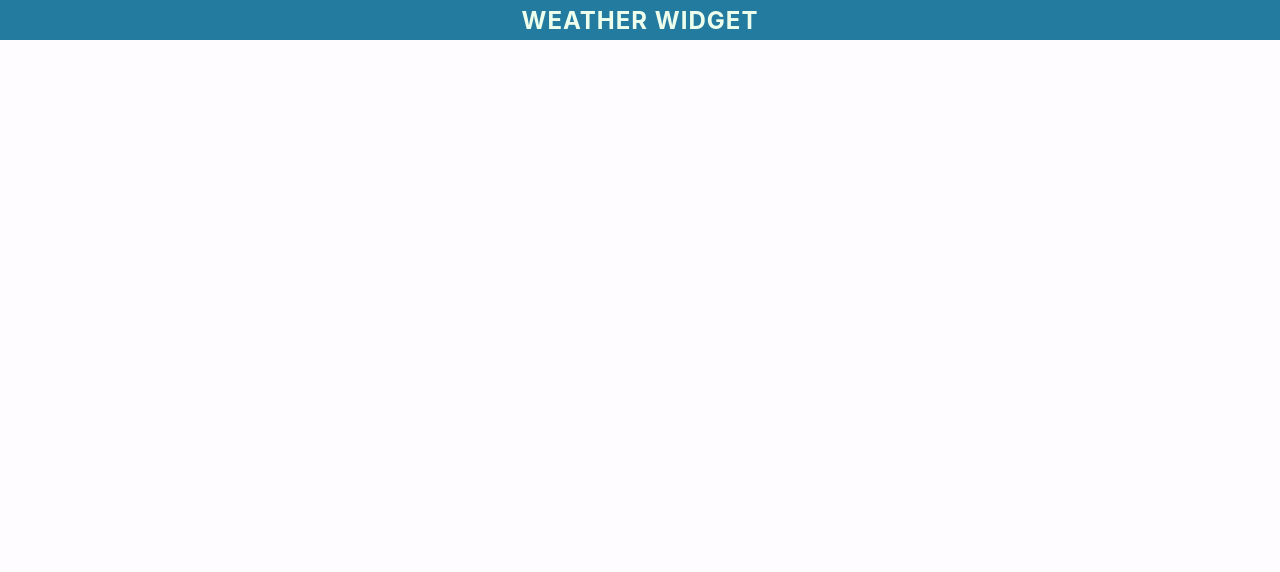
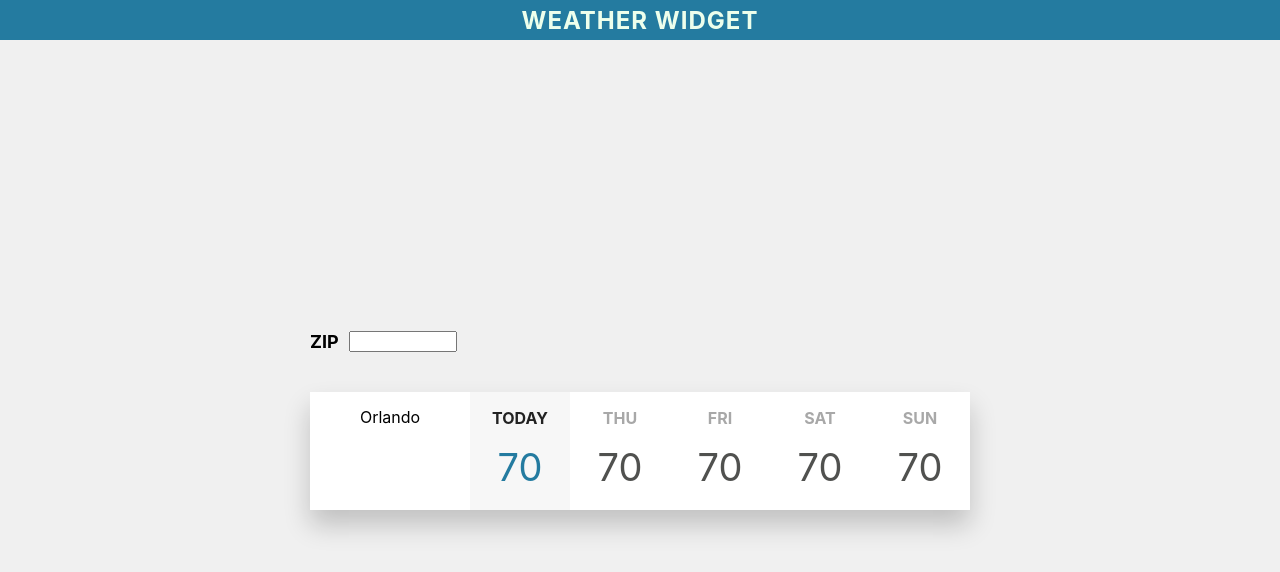
Before and after one commit to brytorres/weather-widget, a React (Create React App) app: page / in a window 1280 px wide. Shown: the top 572 px of the page. Built offline with nearby package versions, Linux system fonts and the light colour scheme; no server answers.

Commit message:
Get data and add styles

```diff
--- a/package.json
+++ b/package.json
@@ -3,6 +3,7 @@
   "version": "0.1.0",
   "private": true,
   "dependencies": {
+    "axios": "^0.18.0",
     "node-sass": "^4.11.0",
     "react": "^16.7.0",
     "react-dom": "^16.7.0",
--- a/src/App.js
+++ b/src/App.js
@@ -10,7 +10,7 @@ class App extends Component {
 					<h3 className="nav__brand_title">Weather Widget</h3>
 				</nav>
 
-				<Weather />
+				<Weather zip="34771"/>
 			</div>
 		);
 	}
--- a/src/App.scss
+++ b/src/App.scss
@@ -1,7 +1,6 @@
 /* RGB */
 $slate: rgba(80, 81, 79, 1);
 $honeydew: rgba(237, 255, 236, 1);
-$white: rgba(255, 252, 255, 1);
 $blu: rgba(36, 123, 160, 1);
 $sun: rgba(255, 166, 48, 1);
 
@@ -22,7 +21,76 @@ $sun: rgba(255, 166, 48, 1);
 	}
 
 	.weather {
+		display: flex;
+		justify-content: center;
+		align-items: center;
 		height: 95vh;
-		background: $white;
+		background: darken( white, 6% );
+
+		.widget {
+
+			.widget__input {
+				display: flex;
+				flex-direction: row;
+				align-items: center;
+				margin-bottom: 40px;
+
+				label {
+					margin-right: 10px;
+					font-weight: bold;
+					font-size: 18px;
+				}
+
+				input {
+					width: 100px;
+				}
+			}
+
+			.widget__data {
+				display: flex;
+				flex-direction: row;
+				background: white;
+				box-shadow: 0px 15px 25px rgba(0,0,0,0.2);
+
+				.data__city {
+					width: 140px;
+					padding: 10px;
+
+					.city-name {
+						margin-top: 5px;
+						text-align: center;
+					}
+				}
+
+				@mixin day-info($bg: white, $name-col: #222, $temp-col: $blu ) {
+					background: $bg;
+
+					.day__name {
+						color: $name-col;
+						text-transform: uppercase;
+						font-weight: bold;
+					}
+
+					.day__temp {
+						color: $temp-col;
+						font-size: 38px;
+						margin-top: 0;
+						margin-bottom: 20px;
+					}
+				}
+
+				.data__today {
+					width: 100px;
+					text-align: center;
+					@include day-info(darken( white, 3% ), #222, $blu)
+				}
+
+				.data__day {
+					width: 100px;
+					text-align: center;
+					@include day-info(white, rgb(168, 168, 168), $slate)
+				}
+			}
+		}
 	}
 }
--- a/src/Components/Weather.js
+++ b/src/Components/Weather.js
@@ -1,10 +1,93 @@
 import React, { Component } from 'react';
+import axios from 'axios';
+// import Day from './Day';
 import '../App.scss';
 
 class Weather extends Component {
+    constructor(props) {
+        super(props);
+
+        this.state = {
+            zipCode: this.props.zip,
+            city: [],
+            forecast: [],
+            error: ''
+        };
+
+        this.handleChange = this.handleChange.bind(this);
+        this.handleSubmit = this.handleSubmit.bind(this);
+    }
+
+    handleChange(event) {
+    }
+
+    handleSubmit(event) {
+    }
+
+    componentDidMount() {
+
+        const zip = this.props.zip
+        const appid = 'b08abc60f5222977c05dc54b137b2d17';
+        const units = 'imperial';
+        const url = `http://api.openweathermap.org/data/2.5/forecast?zip=${zip}&appid=${appid}&units=${units}`;
+
+        axios.get(url).then(response => {
+            this.setState({
+                city: response.data.city,
+                forecast: response.data.list
+            });
+        })
+        .catch(function (error) {
+            console.log(error);
+            this.setState({
+                error: error.message
+            });
+        });
+    }
+
     render() {
         return (
             <main className="weather">
+
+                <div className="widget">
+                    <div className="widget__input">
+                        <label htmlFor="zip">ZIP</label>
+                        <input type="text" name="zip"/>
+                    </div>
+
+                    <div className="widget__data">
+                        <div className="data__city">
+                            <p className="city-name">Orlando</p>
+
+                            {/* icon here */}
+                        </div>
+
+                        <div className="data__today">
+                            <p className="day__name">Today</p>
+                            <p className="day__temp">70</p>
+                        </div>
+
+                        <div className="data__day">
+                            <p className="day__name">Thu</p>
+                            <p className="day__temp">70</p>
+                        </div>
+
+                        <div className="data__day">
+                            <p className="day__name">Fri</p>
+                            <p className="day__temp">70</p>
+                        </div>
+
+                        <div className="data__day">
+                            <p className="day__name">Sat</p>
+                            <p className="day__temp">70</p>
+                        </div>
+
+                        <div className="data__day">
+                            <p className="day__name">Sun</p>
+                            <p className="day__temp">70</p>
+                        </div>
+                    </div>
+                </div>
 
             </main>
         );
```
Also changed, not shown: src/Components/Day.js (added), 1 other file (tests, documents, lock files or other folders).
